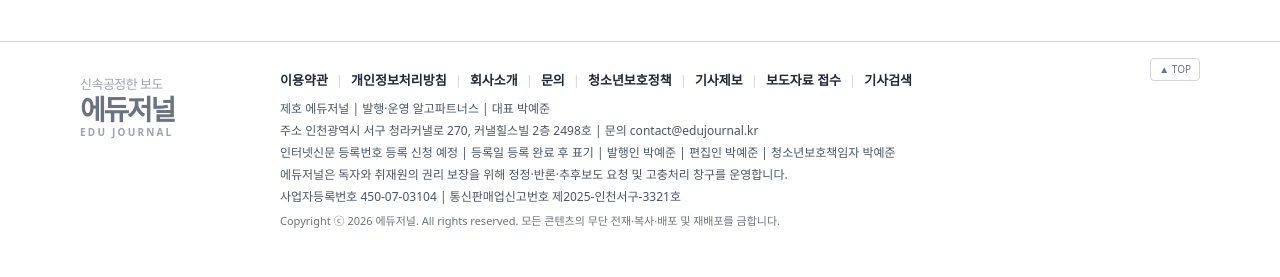
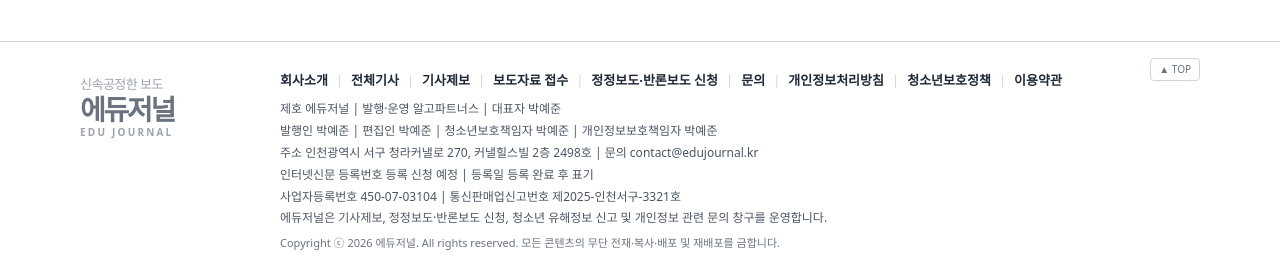
Before and after one commit to apark12321-ux/vision-media-mediaoffice, a Next.js app: page / in a window 1280 px wide. Shown: the part 3397-3674 px from the top of the page. Built offline with nearby package versions, Linux system fonts and the light colour scheme.

Commit message:
Strengthen footer legal links

```diff
--- a/components/layout/public-footer.tsx
+++ b/components/layout/public-footer.tsx
@@ -33,22 +33,24 @@ export async function PublicFooter() {
 
           <div className="min-w-0 flex-1 pr-10">
             <nav className="mb-2 flex flex-wrap items-center text-[13px] text-gray-900">
-              <FooterLink href="/terms">이용약관</FooterLink><Sep />
-              <FooterLink href="/privacy">개인정보처리방침</FooterLink><Sep />
               <FooterLink href="/about">회사소개</FooterLink><Sep />
-              <FooterLink href="/contact">문의</FooterLink><Sep />
-              <FooterLink href="/youth-policy">청소년보호정책</FooterLink><Sep />
+              <FooterLink href="/articles">전체기사</FooterLink><Sep />
               <FooterLink href="/report">기사제보</FooterLink><Sep />
               <FooterLink href="/press">보도자료 접수</FooterLink><Sep />
-              <FooterLink href="/search">기사검색</FooterLink>
+              <FooterLink href="/correction">정정보도·반론보도 신청</FooterLink><Sep />
+              <FooterLink href="/contact">문의</FooterLink><Sep />
+              <FooterLink href="/privacy">개인정보처리방침</FooterLink><Sep />
+              <FooterLink href="/youth-policy">청소년보호정책</FooterLink><Sep />
+              <FooterLink href="/terms">이용약관</FooterLink>
             </nav>
 
             <div className="space-y-0.5 break-keep text-gray-600">
-              <p>제호 에듀저널 | 발행·운영 알고파트너스 | 대표 박예준</p>
+              <p>제호 에듀저널 | 발행·운영 알고파트너스 | 대표자 박예준</p>
+              <p>발행인 박예준 | 편집인 박예준 | 청소년보호책임자 박예준 | 개인정보보호책임자 박예준</p>
               <p>주소 인천광역시 서구 청라커낼로 270, 커낼힐스빌 2층 2498호 | 문의 contact@edujournal.kr</p>
-              <p>인터넷신문 등록번호 등록 신청 예정 | 등록일 등록 완료 후 표기 | 발행인 박예준 | 편집인 박예준 | 청소년보호책임자 박예준</p>
-              <p>에듀저널은 독자와 취재원의 권리 보장을 위해 정정·반론·추후보도 요청 및 고충처리 창구를 운영합니다.</p>
+              <p>인터넷신문 등록번호 등록 신청 예정 | 등록일 등록 완료 후 표기</p>
               <p>사업자등록번호 450-07-03104 | 통신판매업신고번호 제2025-인천서구-3321호</p>
+              <p>에듀저널은 기사제보, 정정보도·반론보도 신청, 청소년 유해정보 신고 및 개인정보 관련 문의 창구를 운영합니다.</p>
               <p className="pt-1 text-[11px] text-gray-500">Copyright ⓒ {year} 에듀저널. All rights reserved. 모든 콘텐츠의 무단 전재·복사·배포 및 재배포를 금합니다.</p>
             </div>
           </div>
```
